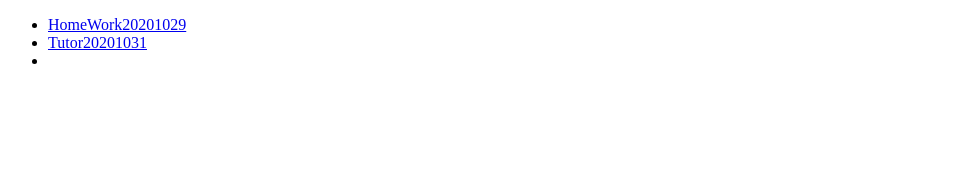
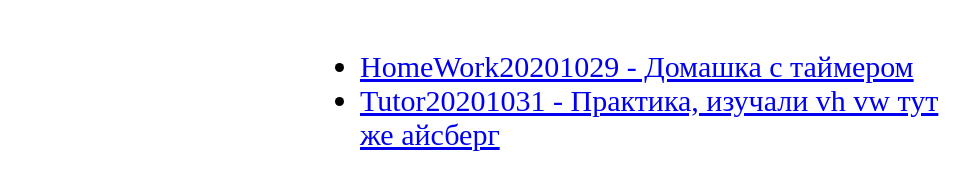
Before and after one commit to mykolazaichenko1992/mykolazaichenko1992.github.io, a plain HTML site: page index.html in a window 1280 px wide. Shown: the whole page, without its empty margins (0-970 px from the left). Drawn offline with Linux system fonts and the light colour scheme.

Commit message:
work now v1

```diff
--- /dev/null
+++ b/css/main.css
@@ -0,0 +1,7 @@
+.main-list{
+  width: 50vw;
+  margin: 50px auto;
+}
+li{
+  font-size: 30px;
+}
--- a/index.html
+++ b/index.html
@@ -2,17 +2,20 @@
 <html lang="en">
 
 <head>
+  <link rel="stylesheet" href="./css/main.css">
   <meta charset="UTF-8">
   <meta name="viewport" content="width=device-width, initial-scale=1.0">
   <title>Document</title>
 </head>
 
 <body>
-  <ul>
-    <li><a href="mykolazaichenko1992.github.io/homework29102020/">HomeWork20201029</a></li>
-    <li><a href="mykolazaichenko1992.github.io/tutor20201031/">Tutor20201031</a></li>
-    <li></li>
-  </ul>
+  <div class="main-list">
+    <ul>
+      <li><a href="mykolazaichenko1992.github.io/homework29102020/">HomeWork20201029 - Домашка с таймером</a></li>
+      <li><a href="mykolazaichenko1992.github.io/tutor20201031/">Tutor20201031 - Практика, изучали vh vw тут же айсберг</a></li>
+    </ul>
+  </div>
+
 </body>
 
 </html>
```
Also changed, not shown: 1 other file.
